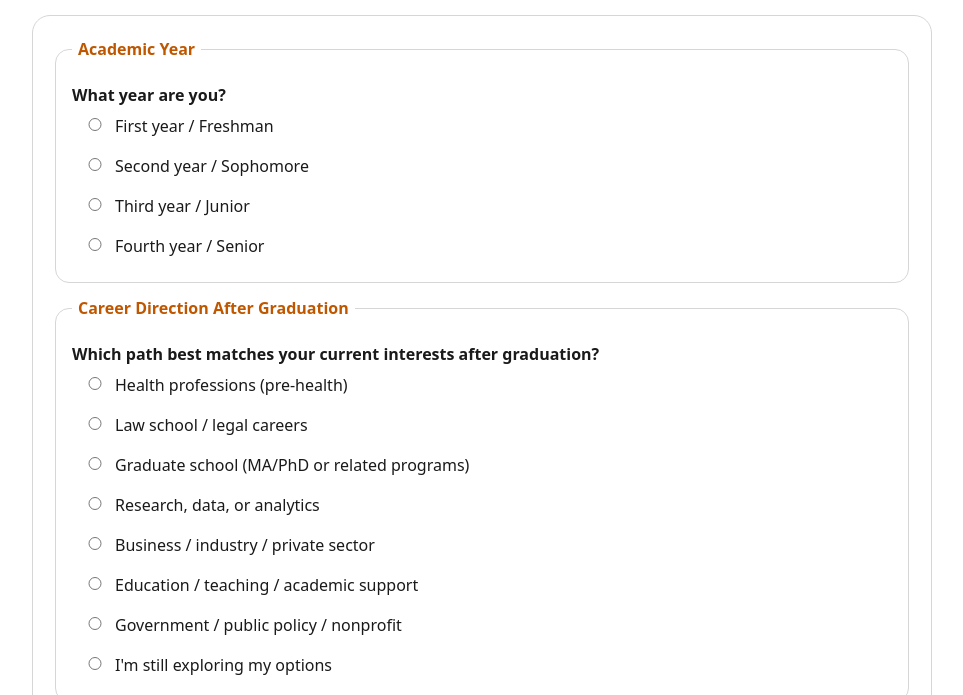
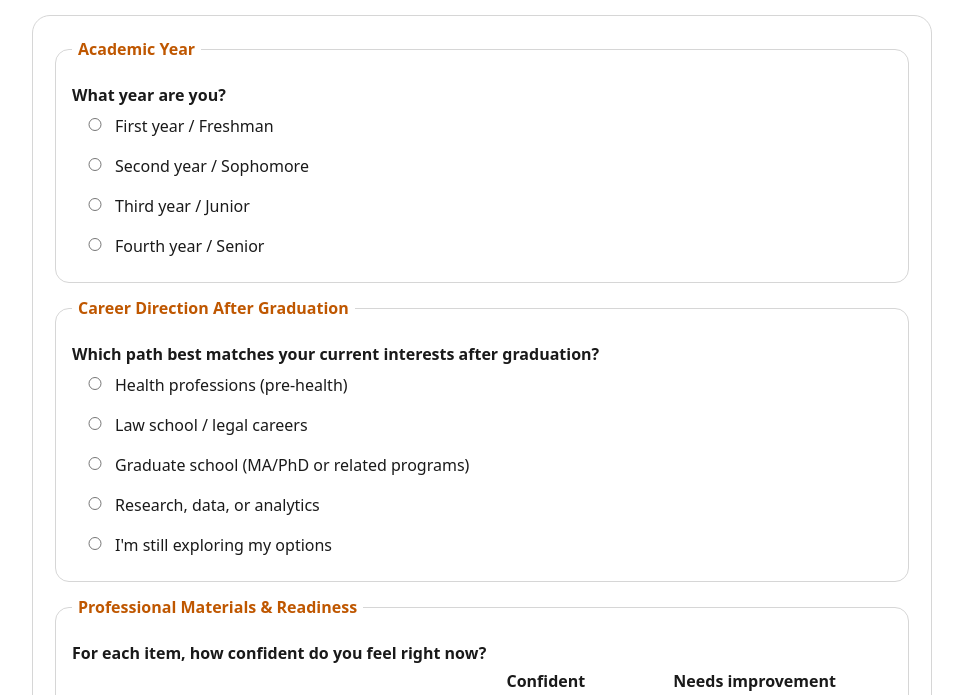
Before and after one commit to soc2stem/college-to-career-survey, a plain HTML site: page index.html in a window 1280 px wide. Shown: the part 93-788 px from the top of the page, without its empty margins (158-1121 px from the left). Drawn offline with Linux system fonts and the light colour scheme.

Commit message:
Update index.html

```diff
--- a/index.html
+++ b/index.html
@@ -91,9 +91,6 @@ const config = {
         { value: 'law', label: 'Law school / legal careers' },
         { value: 'grad', label: 'Graduate school (MA/PhD or related programs)' },
         { value: 'research', label: 'Research, data, or analytics' },
-        { value: 'business', label: 'Business / industry / private sector' },
-        { value: 'education', label: 'Education / teaching / academic support' },
-        { value: 'government', label: 'Government / public policy / nonprofit' },
         { value: 'unsure', label: "I'm still exploring my options" }
       ]
     },
@@ -107,7 +104,6 @@ const config = {
         { id: 'cover_ok', label: 'Cover letter' },
         { id: 'interview_ok', label: 'Interviewing' },
         { id: 'network_ok', label: 'Networking & career events' },
-        { id: 'branding_ok', label: 'Social media / personal branding' },
         { id: 'jobsearch_ok', label: 'Internship & job search strategies' }
       ],
       cols: [
@@ -220,44 +216,6 @@ const config = {
           url: 'https://utexas.instructure.com/courses/1365574/pages/skills-from-sociology-in-research'
         }
       ],
-      business: [
-        {
-          label: 'Marketing Your Sociology Degree',
-          url: 'https://utexas.instructure.com/courses/1365574/pages/marketing-your-sociology-degree'
-        },
-        {
-          label: 'Social Sciences and STEM',
-          url: 'https://utexas.instructure.com/courses/1365574/pages/social-sciences-and-stem'
-        },
-        {
-          label: 'Transferable Skills',
-          url: 'https://utexas.instructure.com/courses/1365574/pages/transferable-skills-2'
-        }
-      ],
-      education: [
-        {
-          label: 'Exploring and Preparing for Graduate School',
-          url: 'https://utexas.instructure.com/courses/1365574/pages/exploring-and-preparing-for-graduate-school'
-        },
-        {
-          label: 'Skills from Sociology in Research',
-          url: 'https://utexas.instructure.com/courses/1365574/pages/skills-from-sociology-in-research'
-        }
-      ],
-      government: [
-        {
-          label: 'Career Exploration',
-          url: 'https://utexas.instructure.com/courses/1365574/pages/career-exploration'
-        },
-        {
-          label: 'Social Sciences and STEM',
-          url: 'https://utexas.instructure.com/courses/1365574/pages/social-sciences-and-stem'
-        },
-        {
-          label: 'Transferable Skills',
-          url: 'https://utexas.instructure.com/courses/1365574/pages/transferable-skills-2'
-        }
-      ],
       unsure: [
         {
           label: 'Career Exploration',
@@ -302,12 +260,6 @@ const config = {
         {
           label: 'Career Fair',
           url: 'https://utexas.instructure.com/courses/1365574/pages/career-fair'
-        }
-      ],
-      branding: [
-        {
-          label: 'Social Media and Personal Branding',
-          url: 'https://utexas.instructure.com/courses/1365574/pages/social-media-and-personal-branding'
         }
       ],
       jobsearch: [
@@ -361,7 +313,7 @@ const config = {
       experience: [
         {
           label: 'Networking and Informational Interviews',
-          url: 'https://utexas.intructure.com/courses/1365574/pages/networking-and-informational-interviews'
+          url: 'https://utexas.instructure.com/courses/1365574/pages/networking-and-informational-interviews'
         },
         {
           label: 'Career Fair',
@@ -555,13 +507,6 @@ function buildRecommendations(answers){
       groups['Professional Materials'].push(...items);
     }
   }
-  if(m.branding_ok==='not_confident'){
-    const items=config.links.materials.branding.filter(x=>x.url);
-    if(items.length){
-      groups['Professional Materials'] ??=[];
-      groups['Professional Materials'].push(...items);
-    }
-  }
   if(m.jobsearch_ok==='not_confident'){
     const items=config.links.materials.jobsearch.filter(x=>x.url);
     if(items.length){
```
